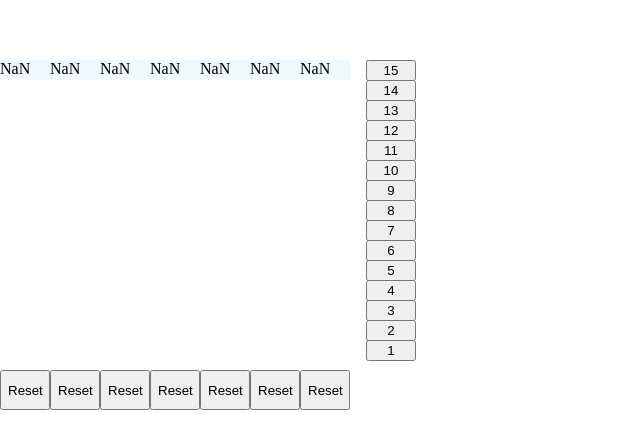
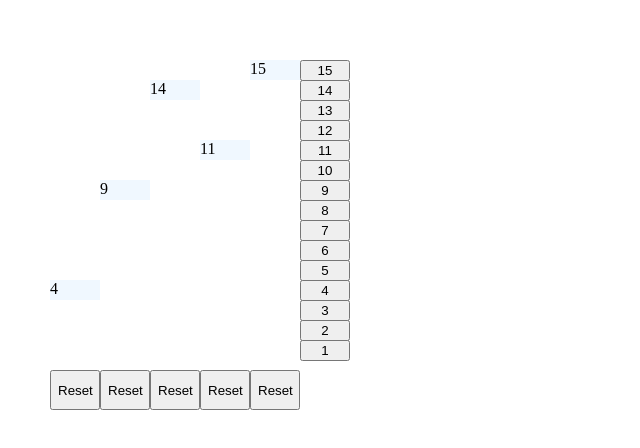
Before and after one commit to Esdeasu/Elevator, a Vue app: page / in a window 1280 px wide. Shown: the part 190-638 px from the top of the page, without its empty margins (0-640 px from the left). Built offline with nearby package versions, Linux system fonts and the light colour scheme.

Commit message:
Created random starting positions for elevators

```diff
--- a/src/components/Main.vue
+++ b/src/components/Main.vue
@@ -2,25 +2,22 @@
   <div class="container">
       <div class="shafts">
           <div v-for="shaft, index1 of shafts" class="shaft">
-              <div v-for="index of floors" class="floor"
-                  :style="`height: ${floorBox}px; width: ${floorBox}px`"
+              <div v-for="index of settings.floors" class="floor"
+                  :style="`height: ${settings.floorBox}px; width: ${settings.floorBox}px`"
               >
               </div>
-              <div class="highlighter" :style="`top: ${shaft.top}px; height: ${floorBox}px; width: ${floorBox}px`">
-                  {{ Math.round((floors * floorBox  - shaft.top) / floorBox) }}
+              <div class="highlighter" :style="`top: ${shaft.top}px; height: ${settings.floorBox}px; width: ${settings.floorBox}px`">
+                  {{ Math.round((settings.floors * settings.floorBox  - shaft.top) / settings.floorBox) }}
               </div>
-              <button class="reset"
-                  :style="`width: ${floorBox}px`">
+              <button class="reset" :style="`width: ${settings.floorBox}px`">
                   Reset
               </button>
           </div>
       </div>
-      <div class="floors">
-          <div v-for="index of floors" class="floor"
-              :style="`height: ${floorBox}px; width: ${floorBox}px`"
-          >
+      <div class="buttons">
+          <div v-for="index of settings.floors" class="floor" :style="`height: ${settings.floorBox}px; width: ${settings.floorBox}px`">
             <button class="button">
-            {{ floors - index + 1}}
+              {{  settings.floors - index + 1 }}
             </button>
           </div>
       </div>
@@ -31,9 +28,22 @@
 export default{
   data(){
     return{
-      shafts: 7,
-      floors: 15,
-      floorBox: 20
+      settings:{
+        shafts: 5,
+        floors: 15,
+        floorBox: 20,
+      },
+      shafts:[]
+    }
+  },
+  mounted(){
+    for (let i = 0; i < this.settings.shafts; i++) {
+        const newFloor = Math.round(Math.random()* (this.settings.floors - 1)) + 1
+        this.shafts.push({
+            floor: newFloor,
+            top: this.settings.floorBox * (this.settings.floors - newFloor),
+            loader: false
+        })
     }
   }
 }
@@ -45,9 +55,10 @@ export default{
 }
 .container {
     height: fit-content;
+    margin-left: 50px;
     display: flex;
     flex-direction: row;
-    gap: 1rem;
+    align-self: center;
 }
 
 .shafts {
--- a/src/style.css
+++ b/src/style.css
@@ -1,7 +1,12 @@
+html {
+  height:100%;
+}
 body {
+  height:100%;
+  min-height: 100%;
   margin: 0;
+}
+#app {
+  height: 100%;
   display: flex;
-  place-items: center;
-  min-width: 320px;
-  min-height: 100vh;
 }
```
